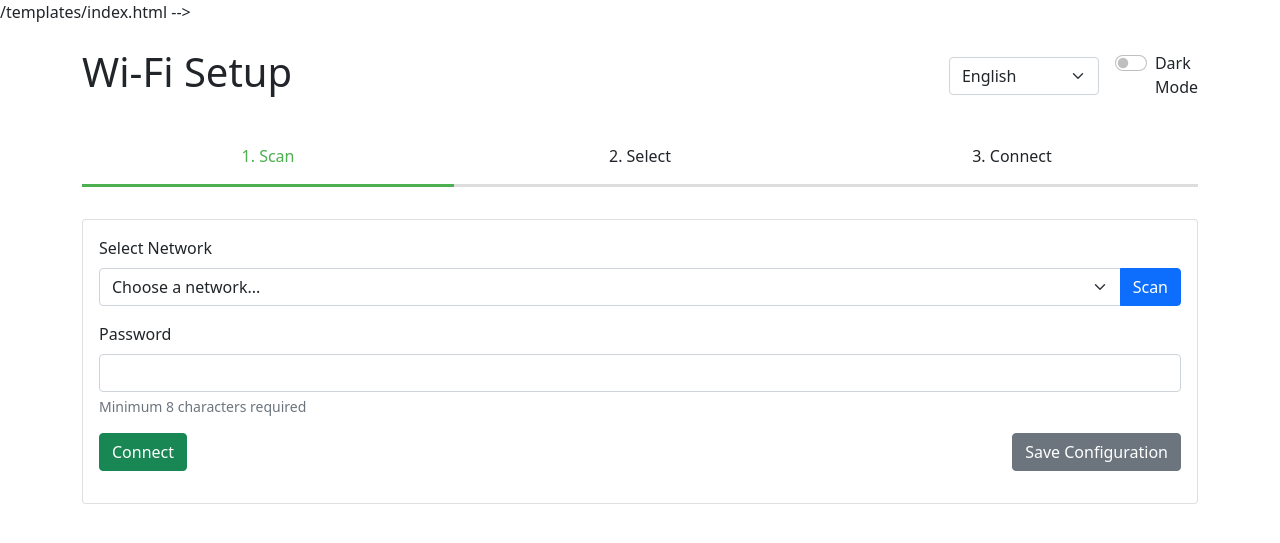
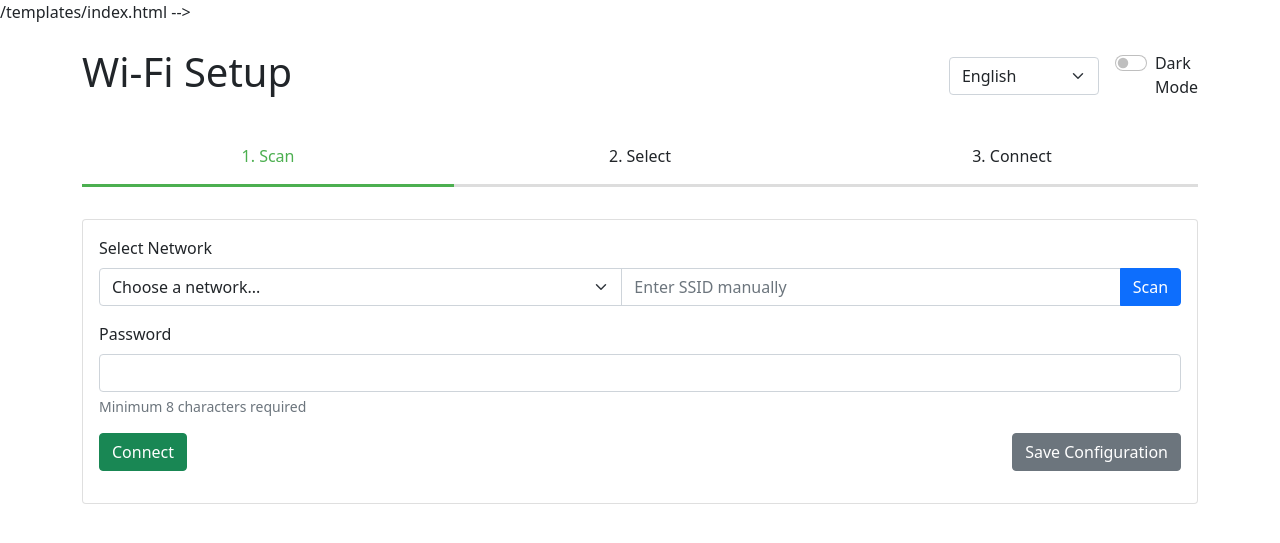
Before and after one commit to firasguendouz/Raspi_Screen-, a Flask app: page / in a window 1280 px wide. Shown: the top 543 px of the page. Run offline with Flask 2, Linux system fonts and the light colour scheme; parts of the project's set-up code (start-up, migrations or seed data) failed here and were passed over.

Commit message:
Enhance Wi-Fi scanning: add error handling, retry logic, and support for manual SSID entry in the UI

```diff
--- a/server/app.py
+++ b/server/app.py
@@ -106,50 +106,68 @@
             'status': 'error',
             'message': f'Configuration failed: {str(e)}'
         })
-
 @app.route('/scan', methods=['GET'])
 def scan_networks():
-    """Scan for available Wi-Fi networks with enhanced network information."""
+    """Scan for available Wi-Fi networks with enhanced network information and error handling."""
     try:
-        # Full scan command to get all network information
-        cmd = "sudo iwlist wlan0 scan"
-        output = subprocess.check_output(cmd, shell=True).decode('utf-8')
+        # Try multiple scan attempts
+        max_retries = 3
+        for attempt in range(max_retries):
+            try:
+                # Ensure interface is up
+                subprocess.run(['sudo', 'ifconfig', 'wlan0', 'up'], check=True)
+                time.sleep(1)
 
-        networks = []
-        current_network = {}
+                # Full scan command
+                cmd = "sudo iwlist wlan0 scan"
+                output = subprocess.check_output(cmd, shell=True, timeout=10).decode('utf-8')
 
-        for line in output.split('\n'):
-            line = line.strip()
-
-            # Extract ESSID
-            if "ESSID:" in line:
-                current_network['ssid'] = line.split('ESSID:')[1].strip('"')
-                networks.append(current_network)
+                networks = []
                 current_network = {}
 
-            # Extract Encryption
-            elif "Encryption key:" in line:
-                current_network['encryption'] = "Yes" if "on" in line.lower() else "No"
+                for line in output.split('\n'):
+                    line = line.strip()
 
-            # Extract WPA/WPA2
-            elif "IE: IEEE 802.11i/WPA2" in line:
-                current_network['security'] = "WPA2"
-            elif "IE: WPA Version 1" in line:
-                current_network['security'] = "WPA"
+                    if "Cell" in line:  # New network found
+                        if current_network and 'ssid' in current_network:
+                            networks.append(current_network)
+                        current_network = {}
 
-            # Extract Signal Level
-            elif "Signal level=" in line:
-                match = re.search(r"Signal level=(-\d+) dBm", line)
-                if match:
-                    current_network['signal'] = match.group(1)
+                    # Extract network information
+                    if "ESSID:" in line:
+                        ssid = line.split('ESSID:')[1].strip('"')
+                        if ssid:  # Only add non-empty SSIDs
+                            current_network['ssid'] = ssid
+                    elif "Encryption key:" in line:
+                        current_network['encryption'] = "Yes" if "on" in line.lower() else "No"
+                    elif "IE: IEEE 802.11i/WPA2" in line:
+                        current_network['security'] = "WPA2"
+                    elif "IE: WPA Version 1" in line:
+                        current_network['security'] = "WPA"
+                    elif "Signal level=" in line:
+                        match = re.search(r"Signal level=(-\d+) dBm", line)
+                        if match:
+                            current_network['signal'] = match.group(1)
 
-        app.logger.info(f"Scanned networks: {len(networks)} found")
-        return jsonify({'networks': networks})
+                # Add last network if exists
+                if current_network and 'ssid' in current_network:
+                    networks.append(current_network)
+
+                if networks:
+                    app.logger.info(f"Successfully scanned {len(networks)} networks")
+                    return jsonify({'networks': networks})
+
+            except subprocess.TimeoutExpired:
+                app.logger.warning(f"Scan attempt {attempt + 1} timed out")
+                if attempt < max_retries - 1:
+                    time.sleep(2)
+                    continue
+
+        return jsonify({'networks': [], 'message': 'No networks found'})
 
     except Exception as e:
         app.logger.error(f"Network scan failed: {str(e)}")
-        return jsonify({'status': 'error', 'message': str(e)})
-
+        return jsonify({'status': 'error', 'message': str(e), 'networks': []})
 @app.route('/login', methods=['POST'])
 def login():
     """Handle admin login"""
--- a/server/templates/index.html
+++ b/server/templates/index.html
@@ -101,6 +101,7 @@
                             <select class="form-select" id="ssid" name="ssid" required>
                                 <option value="">Choose a network...</option>
                             </select>
+                            <input type="text" class="form-control" id="manualSsid" placeholder="Enter SSID manually">
                             <button class="btn btn-primary" type="button" id="scanButton">
                                 <span class="spinner-border spinner-border-sm d-none" id="scanSpinner"></span>
                                 Scan
@@ -155,31 +156,34 @@
         document.getElementById('scanButton').addEventListener('click', async () => {
             const spinner = document.getElementById('scanSpinner');
             const select = document.getElementById('ssid');
+            const manualSsid = document.getElementById('manualSsid');
 
             try {
                 spinner.classList.remove('d-none');
                 const response = await fetch('/scan');
                 const data = await response.json();
 
+                // Preserve manual entry if exists
+                const manualValue = manualSsid.value.trim();
                 select.innerHTML = '<option value="">Choose a network...</option>';
+                if (manualValue) {
+                    select.add(new Option(manualValue, manualValue));
+                }
 
-                if (data.networks) {
+                if (data.networks && data.networks.length > 0) {
                     data.networks.forEach(network => {
-                        const option = document.createElement('option');
-                        option.value = network.ssid;
-                        option.innerHTML = `
-                            <div class="network-item">
-                                <span>${network.ssid}</span>
-                                <span class="badge bg-info">${network.security}</span>
-                                <div class="signal-strength">${network.signal}dBm</div>
-                            </div>
-                        `;
-                        select.appendChild(option);
+                        if (network.ssid !== manualValue) {  // Avoid duplicates
+                            const option = new Option(network.ssid, network.ssid);
+                            select.add(option);
+                        }
                     });
+                    showAlert('success', `Found ${data.networks.length} networks`);
+                } else {
+                    showAlert('warning', 'No networks found. You can enter SSID manually.');
                 }
             } catch (error) {
                 console.error('Error:', error);
-                showAlert('error', 'Failed to scan networks');
+                showAlert('error', 'Failed to scan networks. You can enter SSID manually.');
             } finally {
                 spinner.classList.add('d-none');
             }
@@ -234,6 +238,22 @@
         if (savedLang) {
             document.getElementById('languageSelect').value = savedLang;
         }
+
+        // Add to the existing script section
+        document.getElementById('manualSsid').addEventListener('input', (e) => {
+            const select = document.getElementById('ssid');
+            const manualValue = e.target.value.trim();
+
+            // If manual input has value, add/select it in dropdown
+            if (manualValue) {
+                let option = select.querySelector(`option[value="${manualValue}"]`);
+                if (!option) {
+                    option = new Option(manualValue, manualValue);
+                    select.add(option);
+                }
+                select.value = manualValue;
+            }
+        });
     </script>
 </body>
 </html>
```
